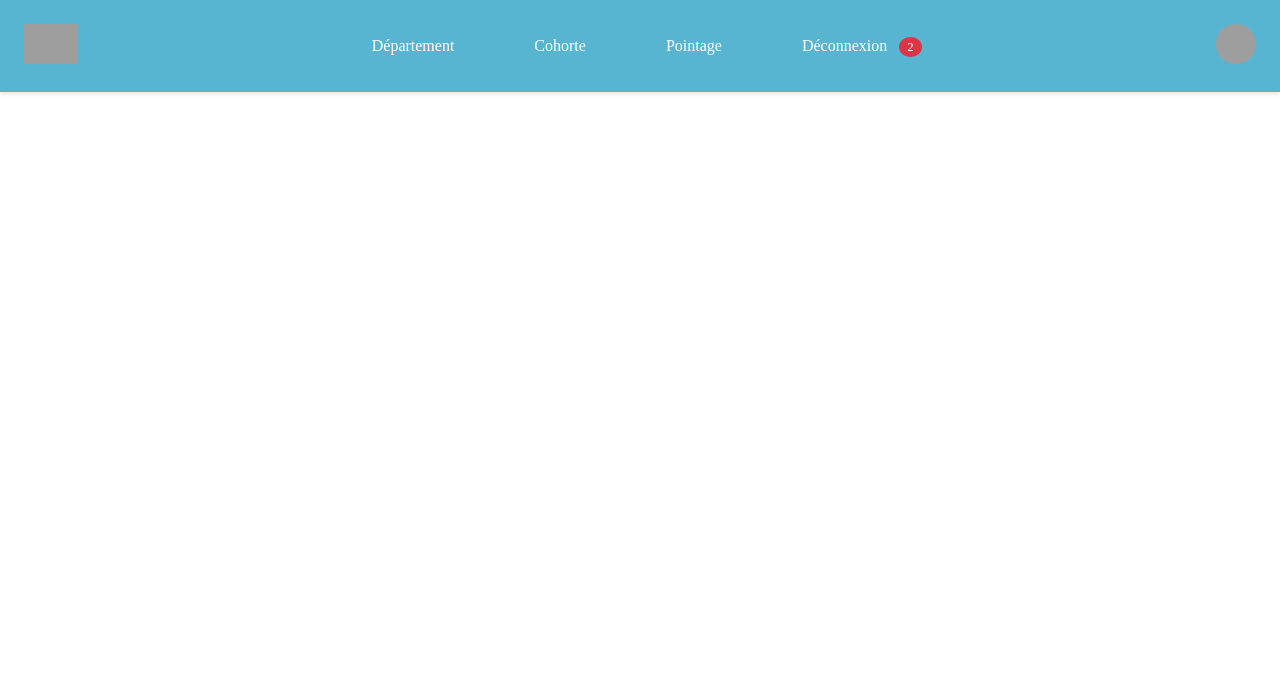
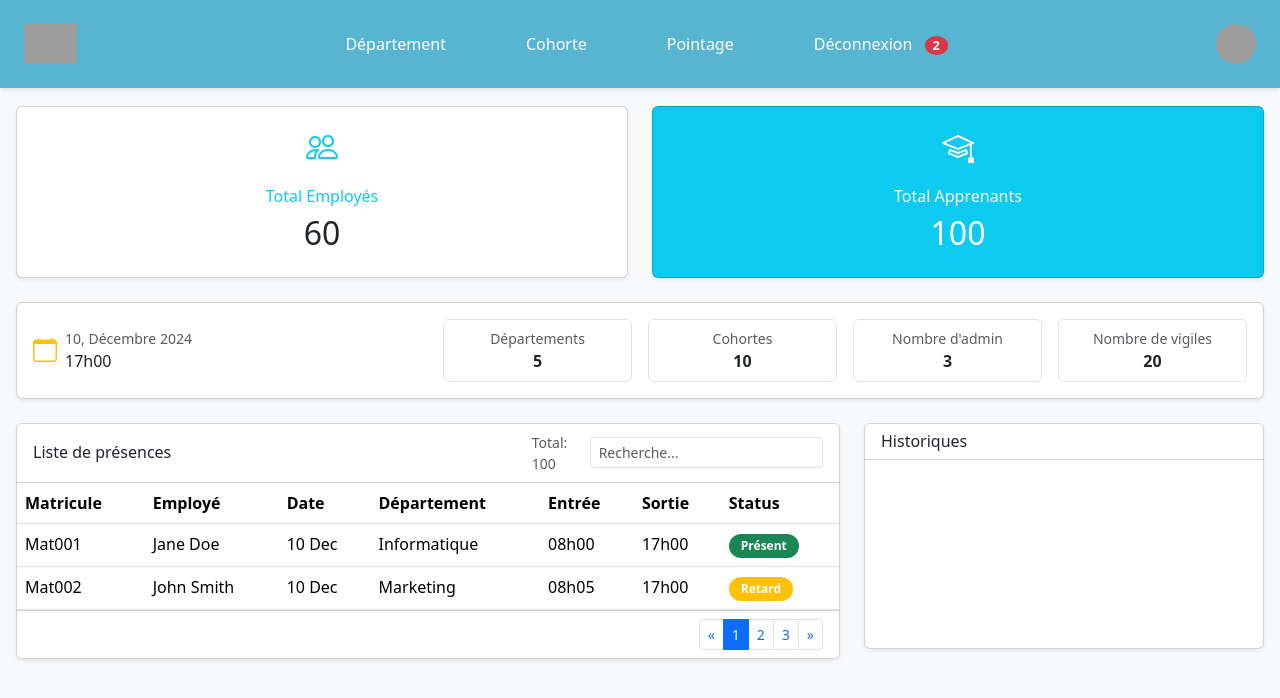
Before and after one commit to kinababacarsy/SunuPointages, an Angular app: page /dashboard-admin in a window 1280 px wide. Before the commit this address led to /. Shown: the top 698 px of the page. Built offline with nearby package versions, Linux system fonts and the light colour scheme; grey boxes are pictures that could not be loaded.

Commit message:
initialisation interface admin

```diff
--- a/angular.json
+++ b/angular.json
@@ -27,9 +27,14 @@
               }
             ],
             "styles": [
+              "node_modules/bootstrap/dist/css/bootstrap.min.css",
+              "node_modules/bootstrap-icons/font/bootstrap-icons.css",
               "src/styles.css"
             ],
-            "scripts": [],
+            "scripts": [
+                "node_modules/bootstrap/dist/js/bootstrap.bundle.min.js",
+              "node_modules/chart.js/dist/chart.umd.js"
+            ],
             "server": "src/main.server.ts",
             "outputMode": "server",
             "ssr": {
--- a/package.json
+++ b/package.json
@@ -21,7 +21,13 @@
     "@angular/platform-server": "^19.0.0",
     "@angular/router": "^19.0.0",
     "@angular/ssr": "^19.0.1",
+    "@popperjs/core": "^2.11.8",
+    "@types/chart.js": "^2.9.41",
+    "bootstrap": "^5.3.3",
+    "bootstrap-icons": "^1.11.3",
+    "chart.js": "^4.4.7",
     "express": "^4.18.2",
+    "ng2-charts": "^7.0.0",
     "rxjs": "~7.8.0",
     "tslib": "^2.3.0",
     "zone.js": "~0.15.0"
--- a/src/app/app.component.ts
+++ b/src/app/app.component.ts
@@ -2,6 +2,7 @@ import { Component } from '@angular/core';
 import { RouterOutlet } from '@angular/router';
 import { AssignationCarteComponent } from './assignation-carte/assignation-carte.component';
 import { NavbarComponent } from './navbar/navbar.component';
+import { DashboardAdminComponent } from './dashboard-admin/dashboard-admin.component';
 
 
 @Component({
--- /dev/null
+++ b/src/app/dashboard-admin/dashboard-admin.component.css
@@ -0,0 +1,38 @@
+:host {
+    display: block;
+    background-color: #f8f9fa;
+    min-height: 100vh;
+  }
+
+  .navbar .nav-link {
+    color: #6c757d;
+    padding: 0.5rem 1rem;
+    transition: color 0.3s ease;
+  }
+
+  .navbar .nav-link:hover {
+    color: #17a2b8;
+  }
+
+  .badge {
+    padding: 0.5em 1em;
+  }
+
+  .badge-success {
+    background-color: #28a745;
+  }
+
+  .badge-warning {
+    background-color: #ffc107;
+    color: #000;
+  }
+
+  .badge-danger {
+    background-color: #dc3545;
+  }
+
+  @media (max-width: 768px) {
+    .card-header {
+      text-align: center;
+    }
+  }
--- /dev/null
+++ b/src/app/dashboard-admin/dashboard-admin.component.html
@@ -0,0 +1,172 @@
+<div class="container-fluid p-3">
+    <!-- Navbar -->
+    <nav class="navbar navbar-expand-lg bg-white rounded-3 shadow-sm mb-4">
+      <div class="container-fluid">
+        <div class="navbar-brand d-flex align-items-center">
+          <img src="assets/logo.png" alt="SDNU" height="40">
+        </div>
+        <button class="navbar-toggler" type="button" data-bs-toggle="collapse" data-bs-target="#navbarNav">
+          <span class="navbar-toggler-icon"></span>
+        </button>
+        <div class="collapse navbar-collapse justify-content-center" id="navbarNav">
+          <ul class="navbar-nav">
+            <li class="nav-item">
+              <a class="nav-link" href="#"><i class="bi bi-house-door"></i></a>
+            </li>
+            <li class="nav-item">
+              <a class="nav-link" href="#">Départements</a>
+            </li>
+            <li class="nav-item">
+              <a class="nav-link" href="#">Cohortes</a>
+            </li>
+            <li class="nav-item">
+              <a class="nav-link" href="#">Pointages</a>
+            </li>
+            <li class="nav-item">
+              <a class="nav-link text-danger" href="#">Déconnexion</a>
+            </li>
+          </ul>
+        </div>
+        <div class="ms-auto d-none d-lg-block">
+          <img src="assets/profile.png" alt="Profile" class="rounded-circle" width="40">
+        </div>
+      </div>
+    </nav>
+
+    <!-- Stats Cards -->
+    <div class="row g-4 mb-4">
+      <div class="col-md-6">
+        <div class="card shadow-sm h-100">
+          <div class="card-body text-center">
+            <div class="d-flex justify-content-center mb-3">
+              <i class="bi bi-people text-info" style="font-size: 2rem;"></i>
+            </div>
+            <h6 class="text-info">Total Employés</h6>
+            <h2>60</h2>
+          </div>
+        </div>
+      </div>
+      <div class="col-md-6">
+        <div class="card shadow-sm bg-info text-white h-100">
+          <div class="card-body text-center">
+            <div class="d-flex justify-content-center mb-3">
+              <i class="bi bi-mortarboard" style="font-size: 2rem;"></i>
+            </div>
+            <h6>Total Apprenants</h6>
+            <h2>100</h2>
+          </div>
+        </div>
+      </div>
+    </div>
+
+    <!-- Quick Stats -->
+    <div class="card shadow-sm mb-4">
+      <div class="card-body">
+        <div class="row g-3">
+          <div class="col-lg-4 d-flex align-items-center">
+            <i class="bi bi-calendar text-warning me-2 fs-4"></i>
+            <div>
+              <div class="small text-muted">10, Décembre 2024</div>
+              <div>17h00</div>
+            </div>
+          </div>
+          <div class="col-lg-8">
+            <div class="row g-3">
+              <div class="col-6 col-md-3">
+                <div class="border rounded p-2 text-center">
+                  <div class="small text-muted">Départements</div>
+                  <div class="fw-bold">5</div>
+                </div>
+              </div>
+              <div class="col-6 col-md-3">
+                <div class="border rounded p-2 text-center">
+                  <div class="small text-muted">Cohortes</div>
+                  <div class="fw-bold">10</div>
+                </div>
+              </div>
+              <div class="col-6 col-md-3">
+                <div class="border rounded p-2 text-center">
+                  <div class="small text-muted">Nombre d'admin</div>
+                  <div class="fw-bold">3</div>
+                </div>
+              </div>
+              <div class="col-6 col-md-3">
+                <div class="border rounded p-2 text-center">
+                  <div class="small text-muted">Nombre de vigiles</div>
+                  <div class="fw-bold">20</div>
+                </div>
+              </div>
+            </div>
+          </div>
+        </div>
+      </div>
+    </div>
+
+    <!-- Presence List & Chart -->
+    <div class="row g-4">
+      <div class="col-lg-8">
+        <div class="card shadow-sm">
+          <div class="card-header bg-white d-flex flex-column flex-md-row justify-content-between align-items-md-center gap-2">
+            <h6 class="mb-0">Liste de présences</h6>
+            <div class="d-flex gap-2 align-items-center">
+              <div class="small text-muted">Total: 100</div>
+              <input type="text" class="form-control form-control-sm" placeholder="Recherche...">
+            </div>
+          </div>
+          <div class="table-responsive">
+            <table class="table table-hover mb-0">
+              <thead>
+                <tr>
+                  <th>Matricule</th>
+                  <th>Employé</th>
+                  <th>Date</th>
+                  <th>Département</th>
+                  <th>Entrée</th>
+                  <th>Sortie</th>
+                  <th>Status</th>
+                </tr>
+              </thead>
+              <tbody>
+                @for (presence of presences; track presence.matricule) {
+                  <tr>
+                    <td>{{presence.matricule}}</td>
+                    <td>{{presence.employe}}</td>
+                    <td>{{presence.date}}</td>
+                    <td>{{presence.departement}}</td>
+                    <td>{{presence.entree}}</td>
+                    <td>{{presence.sortie}}</td>
+                    <td>
+                      <span [class]="'badge rounded-pill ' + presence.statusClass">
+                        {{presence.status}}
+                      </span>
+                    </td>
+                  </tr>
+                }
+              </tbody>
+            </table>
+          </div>
+          <div class="card-footer bg-white">
+            <nav>
+              <ul class="pagination pagination-sm justify-content-end mb-0">
+                <li class="page-item"><a class="page-link" href="#">&laquo;</a></li>
+                <li class="page-item active"><a class="page-link" href="#">1</a></li>
+                <li class="page-item"><a class="page-link" href="#">2</a></li>
+                <li class="page-item"><a class="page-link" href="#">3</a></li>
+                <li class="page-item"><a class="page-link" href="#">&raquo;</a></li>
+              </ul>
+            </nav>
+          </div>
+        </div>
+      </div>
+      <div class="col-lg-4">
+        <div class="card shadow-sm">
+          <div class="card-header bg-white">
+            <h6 class="mb-0">Historiques</h6>
+          </div>
+          <div class="card-body">
+            <canvas #chartCanvas></canvas>
+          </div>
+        </div>
+      </div>
+    </div>
+  </div>
--- /dev/null
+++ b/src/app/dashboard-admin/dashboard-admin.component.ts
@@ -0,0 +1,69 @@
+
+import { Component, OnInit } from '@angular/core';
+import { CommonModule } from '@angular/common';
+import { FormsModule } from '@angular/forms';
+//import { NgChartsModule } from 'ng2-charts';
+import { ChartConfiguration } from 'chart.js';
+
+
+@Component({
+  selector: 'app-dashboard-admin',
+  imports: [CommonModule, FormsModule, /*NgChartsModule*/],
+    templateUrl: './dashboard-admin.component.html',
+  styleUrl: './dashboard-admin.component.css'
+})
+
+
+export class DashboardAdminComponent implements OnInit {
+
+  presences = [
+    {
+      matricule: 'Mat001',
+      employe: 'Jane Doe',
+      date: '10 Dec',
+      departement: 'Informatique',
+      entree: '08h00',
+      sortie: '17h00',
+      status: 'Présent',
+      statusClass: 'bg-success'
+    },
+    {
+      matricule: 'Mat002',
+      employe: 'John Smith',
+      date: '10 Dec',
+      departement: 'Marketing',
+      entree: '08h05',
+      sortie: '17h00',
+      status: 'Retard',
+      statusClass: 'bg-warning'
+    },
+    // Ajoutez plus d'entrées selon vos besoins
+  ];
+
+  constructor() {}
+
+  ngOnInit() {}
+
+  chartData: ChartConfiguration<'doughnut'>['data'] = {
+    labels: ['Présent', 'Absent', 'Retard'],
+    datasets: [{
+      data: [65, 20, 15],
+      backgroundColor: [
+        '#28a745',
+        '#dc3545',
+        '#ffc107'
+      ],
+      hoverOffset: 4
+    }]
+  };
+
+  chartOptions: ChartConfiguration<'doughnut'>['options'] = {
+    responsive: true,
+    plugins: {
+      legend: {
+        position: 'bottom',
+      }
+    }
+  };
+
+  }
```
Also changed, not shown: src/app/app.routes.ts (+6 -1 lines), 2 other files (tests, documents, lock files or other folders).
